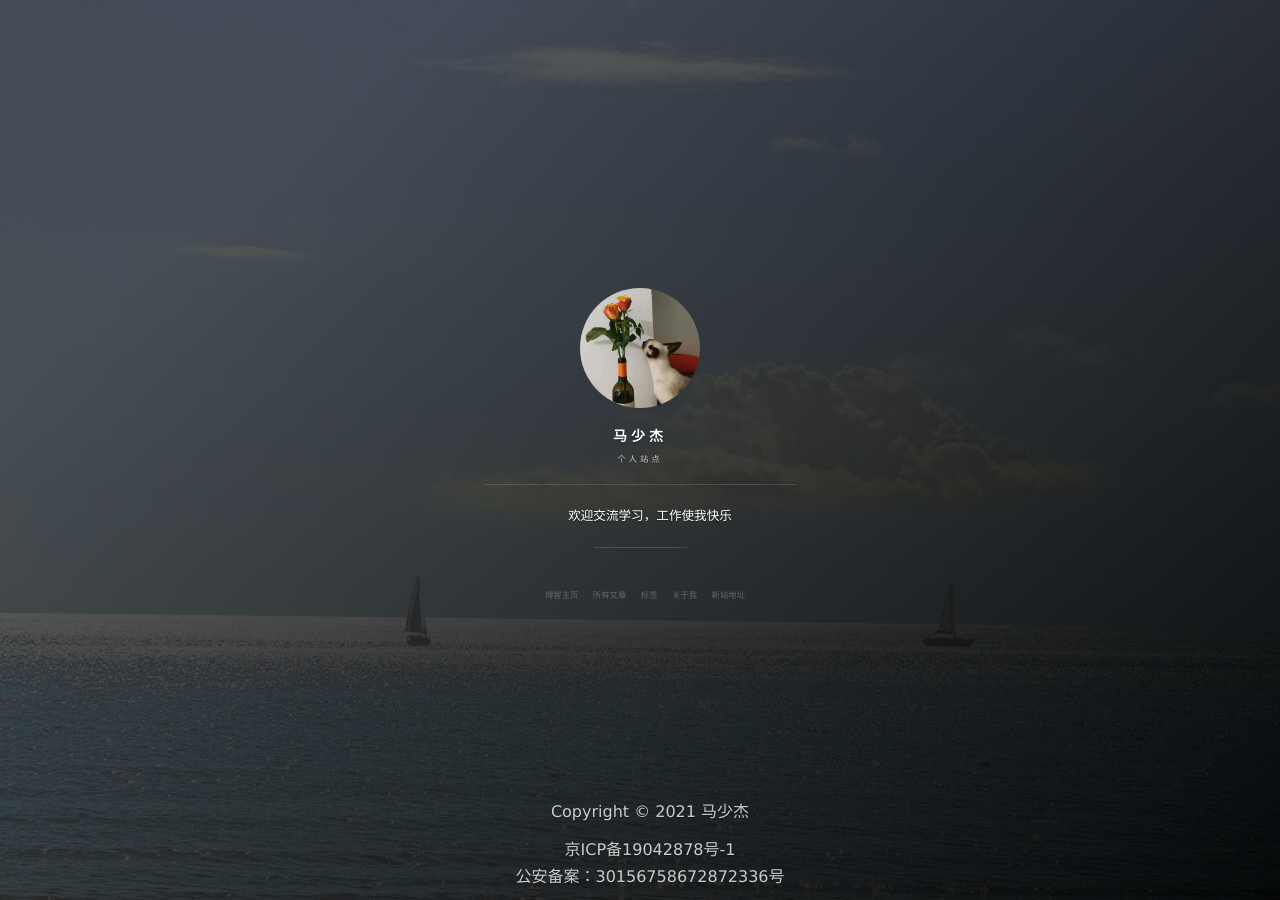
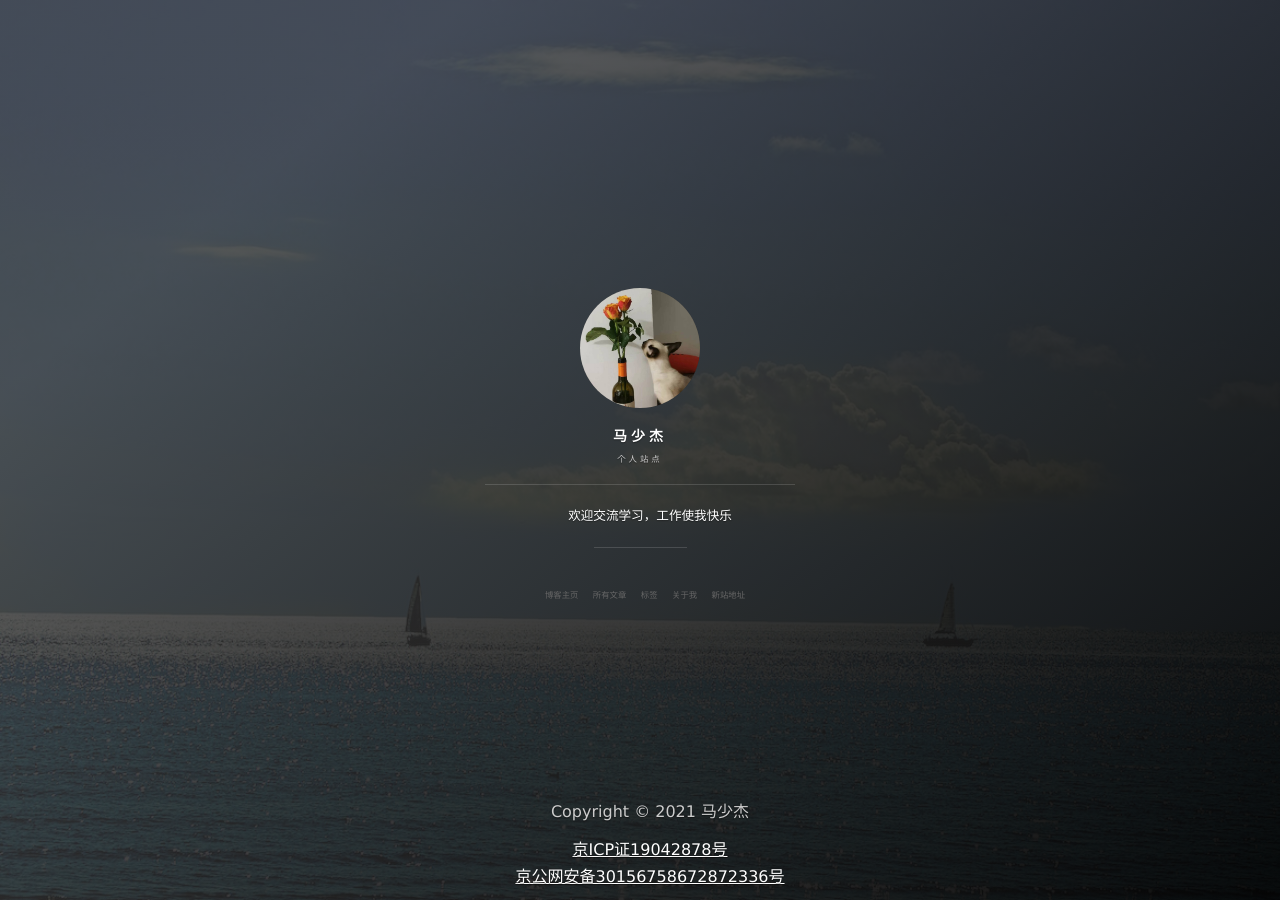
Before and after one commit to JetsomMa/JetsomMa.github.io.old, a Jekyll site: the page built from index.html, in a window 1280 px wide. Built offline with Jekyll 4.4.1, drawn with Linux system fonts in a browser that asks for light colours; the list of posts is cut into pages by our own code.

Commit message:
备案完善

```diff
--- a/_includes/footer.html
+++ b/_includes/footer.html
@@ -92,9 +92,9 @@
         Copyright &copy; {{ site.time | date: '%Y' }} {{ site.title }}
       </p>
       <p class="copyright text-muted">
-        京ICP备19042878号-1
+        <a href="https://beian.miit.gov.cn/#/Integrated/index">京ICP证19042878号</a>
         <br>
-        公安备案：30156758672872336号
+        <a href="http://www.beian.gov.cn/portal/registerSystemInfo?recordcode=30156758672872336">京公网安备30156758672872336号</a>
       </p>
     </div>
 
--- a/_includes/side-panel.html
+++ b/_includes/side-panel.html
@@ -49,7 +49,7 @@
                 <li class="navigation__item"><a href="{{item.url}}" title="{{item.description}}">{{item.title}}</a></li>
                 {% endfor %}
                 <li class="navigation__item"><a href="https://www.mashaojie.cn" title="new website"
-                  class="blog-button">新站地址</a></li>
+                    class="blog-button">新站地址</a></li>
               </ul>
             </nav>
           </div>
@@ -63,9 +63,10 @@
           Copyright &copy; {{ site.time | date: '%Y' }} {{ site.title }}
         </p>
         <p class="copyright text-muted">
-          京ICP备19042878号-1
+          <a href="https://beian.miit.gov.cn/#/Integrated/index">京ICP证19042878号</a>
           <br>
-          公安备案：30156758672872336号
+          <a
+            href="http://www.beian.gov.cn/portal/registerSystemInfo?recordcode=30156758672872336">京公网安备30156758672872336号</a>
         </p>
       </div>
       {% endif %}
```
